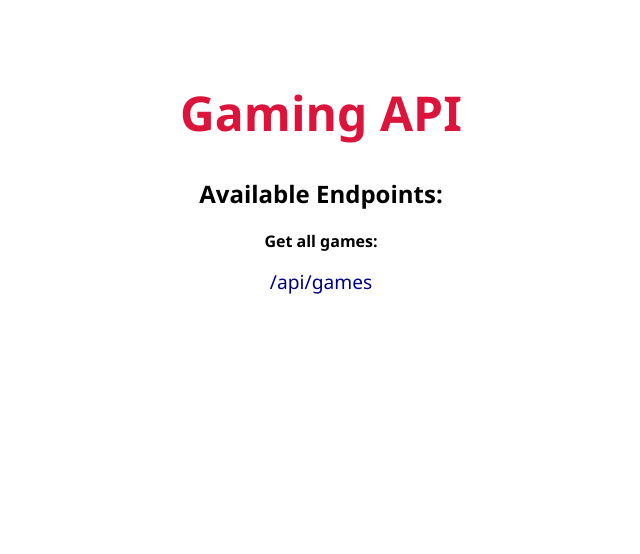
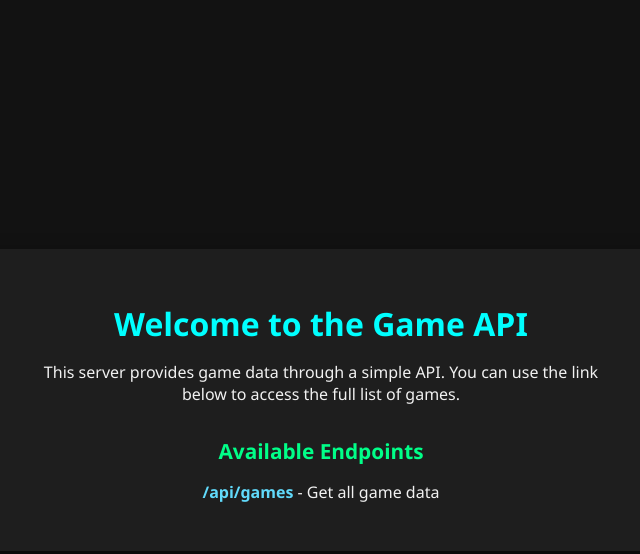
Before and after one commit to DurantChristian/Serverside-code, a website: page game-api-server/views/index.html in a window 1280 px wide. Shown: the whole page, without its empty margins (319-959 px from the left). Drawn offline with Linux system fonts and the light colour scheme.

Commit message:
edited styles

```diff
--- a/game-api-server/public/styles.css
+++ b/game-api-server/public/styles.css
@@ -1,18 +1,56 @@
 body {
-    font-family: 'Segoe UI', sans-serif; padding: 40px; text-align: center;
+    font-family: 'Segoe UI', Tahoma, Geneva, Verdana, sans-serif;
+    background-color: #121212;
+    color: #f1f1f1;
+    margin: 0;
+    padding: 0;
+    display: flex;
+    justify-content: center;
+    align-items: center;
+    height: 100vh;
   }
+
+  .container {
+    background: #1e1e1e;
+    padding: 2rem 3rem;
+    border-radius: 12px;
+    box-shadow: 0 8px 20px rgba(0, 0, 0, 0.5);
+    max-width: 600px;
+    text-align: center;
+  }
+
   h1 {
-    font-size: 3rem; color: crimson;
+    font-size: 2rem;
+    margin-bottom: 1rem;
+    color: #00ffff;
+  }
+
+  p {
+    font-size: 1rem;
+    margin-bottom: 2rem;
+  }
+
+  .api-links h2 {
+    font-size: 1.3rem;
+    margin-bottom: 0.5rem;
+    color: #00ff88;
+  }
+
+  ul {
+    list-style: none;
+    padding: 0;
+  }
+
+  li {
+    margin-bottom: 0.5rem;
   }
 
   a {
-    font-size: 1.2rem; color: navy; text-decoration: none;
+    text-decoration: none;
+    color: #61dafb;
+    font-weight: bold;
   }
 
   a:hover {
-    text-decoration: underline;
+    color: #00ffcc;
   }
-
-.doc-section {
-    margin-top: 30px;
-}
--- a/game-api-server/views/index.html
+++ b/game-api-server/views/index.html
@@ -1,17 +1,20 @@
 <!DOCTYPE html>
 <html lang="en">
-<link rel="stylesheet" href="/styles.css" />
 <head>
-  <meta charset="UTF-8" />
-  <meta name="viewport" content="width=device-width, initial-scale=1.0"/>
-  <title>Gaming API</title>
+  <title>Game API - Dashboard</title>
+  <link rel="stylesheet" href="/styles.css" />
 </head>
 <body>
-  <h1>Gaming API</h1>
-  <div class="doc-section">
-    <h2>Available Endpoints:</h2>
-    <p><strong>Get all games:</strong></p>
-    <a href="/api/games">/api/games</a>
+  <div class="container">
+    <h1>Welcome to the Game API</h1>
+    <p>This server provides game data through a simple API. You can use the link below to access the full list of games.</p>
+
+    <div class="api-links">
+      <h2>Available Endpoints</h2>
+      <ul>
+        <li><a href="/api/games">/api/games</a> - Get all game data</li>
+      </ul>
+    </div>
   </div>
 </body>
 </html>
```
Lines whose indentation alone changed are shown as unchanged.
